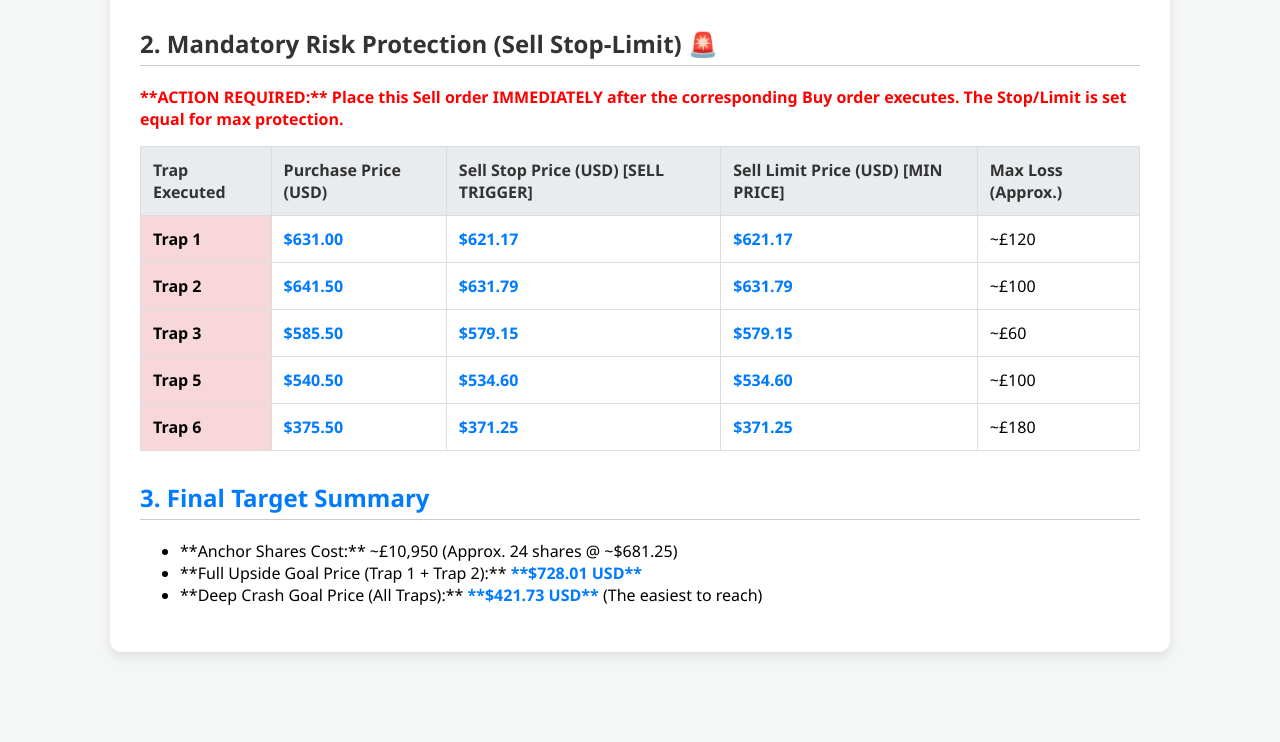
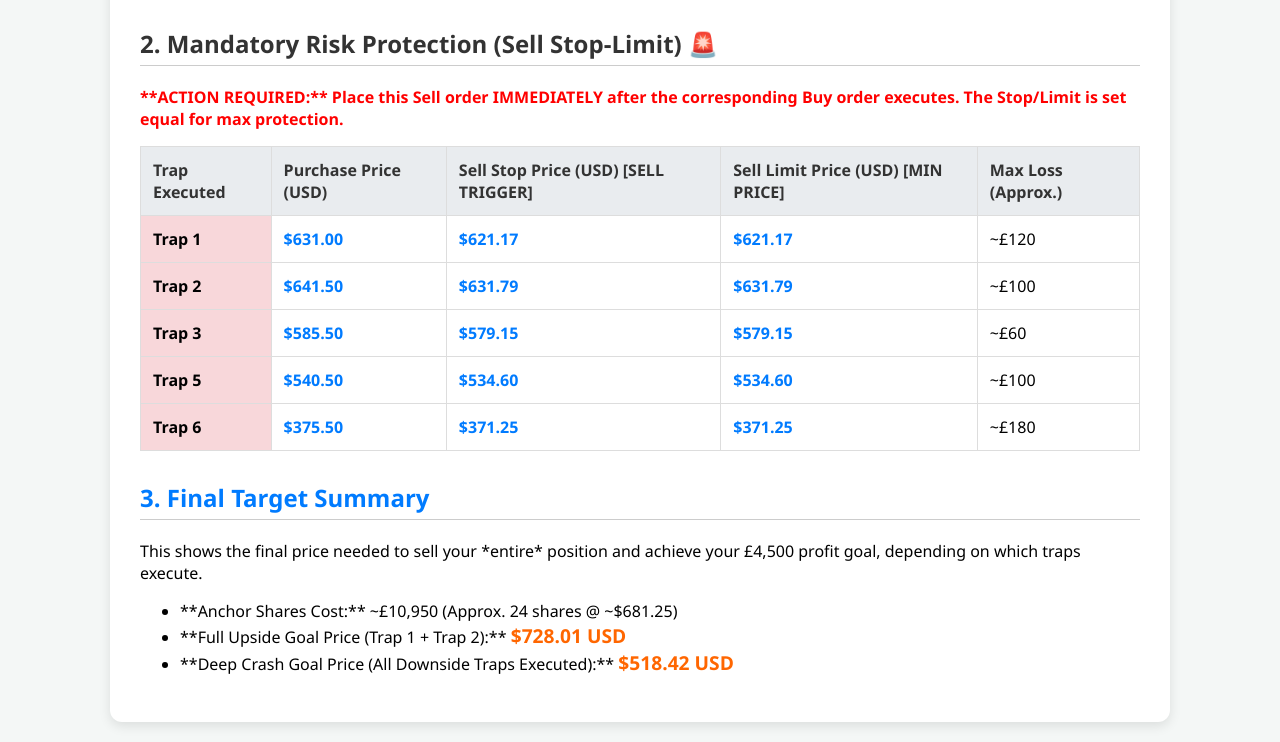
Before and after one commit to tanktoptimmy/stockstrategy, a plain HTML site: page index.html in a window 1280 px wide. Shown: the part 743-1485 px from the top of the page. Before the commit the page ends 1415 px from the top, so only its background shows below. Drawn offline with Linux system fonts and the light colour scheme.

Commit message:
changes to final summary

```diff
--- a/index.html
+++ b/index.html
@@ -15,6 +15,7 @@
         .gbp { color: #28a745; font-weight: bold; }
         .usd { color: #007bff; font-weight: bold; }
         .critical { color: red; font-weight: bold; }
+        .goal-price { font-size: 1.2em; font-weight: 900; color: #ff6600; }
     </style>
 </head>
 <body>
@@ -132,10 +133,11 @@
     </table>
 
     <h2 style="color: #007bff;">3. Final Target Summary</h2>
+    <p>This shows the final price needed to sell your *entire* position and achieve your £4,500 profit goal, depending on which traps execute.</p>
     <ul>
         <li>**Anchor Shares Cost:** ~£10,950 (Approx. 24 shares @ ~$681.25)</li>
-        <li>**Full Upside Goal Price (Trap 1 + Trap 2):** <span class="usd">**$728.01 USD**</span></li>
-        <li>**Deep Crash Goal Price (All Traps):** <span class="usd">**$421.73 USD**</span> (The easiest to reach)</li>
+        <li>**Full Upside Goal Price (Trap 1 + Trap 2):** <span class="goal-price">$728.01 USD</span></li>
+        <li>**Deep Crash Goal Price (All Downside Traps Executed):** <span class="goal-price">$518.42 USD</span></li>
     </ul>
 
 </div>
```
